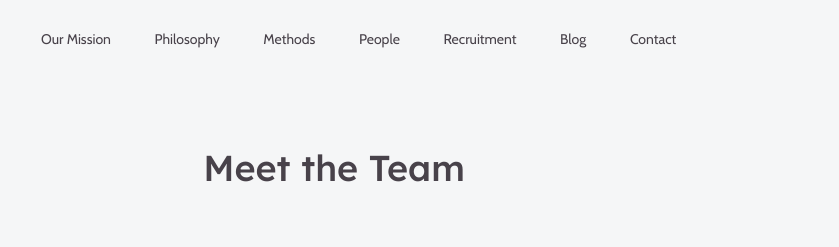
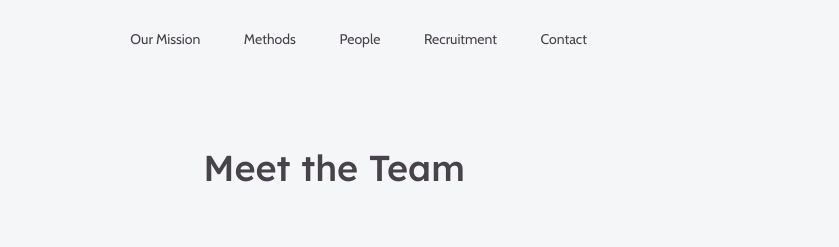
Before and after one commit to bruinpolyglots/bruinpolyglots, a plain HTML site: page people.html in a window 1280 px wide. Shown: the top 247 px of the page, 306-1145 px from the left. Drawn offline with nearby package versions, Linux system fonts and the light colour scheme; a web font is replaced by a local one.

Commit message:
remove blog and philosophy from navbar

```diff
--- a/people.html
+++ b/people.html
@@ -53,11 +53,9 @@
         <div class="navigation">
             <ul>
                 <a href="./story.html" class="home-nav"><li>Our Mission</li></a>
-                <a href="./philosophy.html" class="home-nav"><li>Philosophy</li></a>
                 <a href="./methods.html" class="home-nav"><li>Methods</li></a>
                 <a href="./people.html" class="home-nav"><li>People</li></a>
                 <a href="./recruitment.html" class="home-nav"><li>Recruitment</li></a>
-                <a href="./blog.html"><li>Blog</li></a>
                 <a href="./contact.html" class="home-nav"><li>Contact</li></a>
             </ul>
         </div>
```
